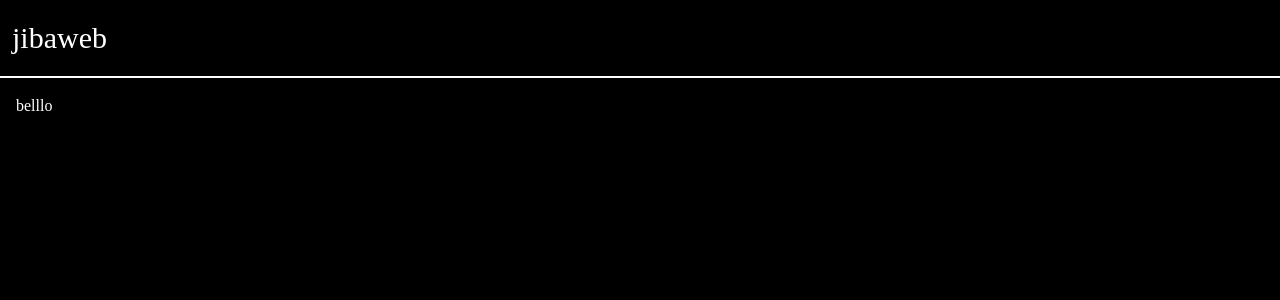
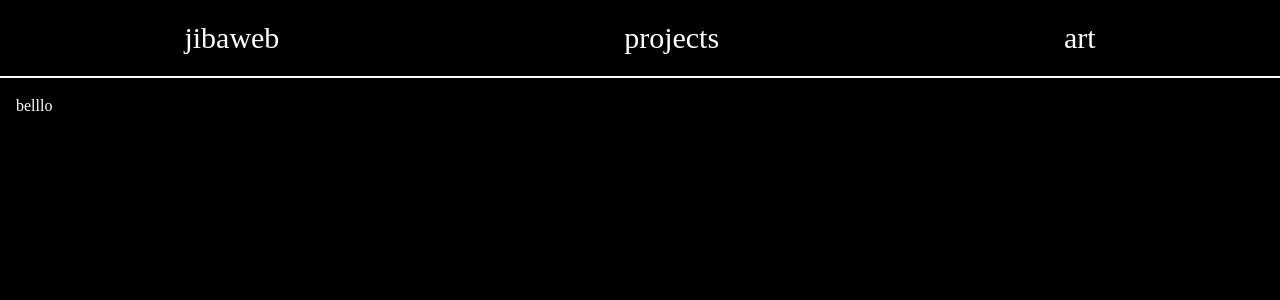
Before and after one commit to jibawee/jibaweb, a React (Vite) app: page / in a window 1280 px wide. Shown: the top 300 px of the page. Built offline with nearby package versions, Linux system fonts and the light colour scheme; a web font is replaced by a local one.

Commit message:
nav and curso

```diff
--- a/src/index.css
+++ b/src/index.css
@@ -6,3 +6,15 @@
     --font-SyneMono: Syne Mono, "sans-serif";
     --default-font-family: var(--font-SyneMono);
 }
+
+body {
+  cursor: url('agrippa.png'), auto;
+}
+
+* {
+  cursor: inherit;
+}
+
+a, button, [role="button"] {
+  cursor: url('agrippa.png'), pointer;
+}
--- a/src/main.jsx
+++ b/src/main.jsx
@@ -5,6 +5,8 @@ import { RouterProvider } from 'react-router/dom'
 
 import Root from './routes/Root'
 import Home from './routes/Home'
+import Projects from './routes/Projects'
+import Art from './routes/Art'
 
 
 import './index.css'
@@ -17,19 +19,23 @@ const router = createBrowserRouter([
             {
               index: true,
               Component: Home,
-            }]
-            // {
-            //   path: "",
-            //   Component: ,
-            //   loader: Loader,
+            },
+            {
+              path: "/projects",
+              Component: Projects
+            },
+                        {
+              path: "/art",
+              Component: Art
+            }
             //   children: [
             //     {
             //       path: ":id",
             //       Component:
             //     }
             //   ]
-            // },
 
+        ]
 
     }
 ])
--- /dev/null
+++ b/src/routes/Art.jsx
@@ -0,0 +1,3 @@
+export default function Art(){
+    return <p>my art</p>
+}
--- /dev/null
+++ b/src/routes/Projects.jsx
@@ -0,0 +1,3 @@
+export default function Projects(){
+    return <p>projects</p>
+}
--- a/src/routes/Root.jsx
+++ b/src/routes/Root.jsx
@@ -9,11 +9,21 @@ export default function Root() {
             </div>
 
             <nav className="relative z-10 w-full bg-black bg-opacity-80 border-b-2 border-white">
-                <ul className="flex items-center justify-between px-3 py-5 text-3xl">
+                <ul className="flex items-center justify-around px-3 py-5 text-3xl">
 
                     <li>
                         <NavLink to='/' className="flex items-center gap-2 text-white">
                             jibaweb
+                        </NavLink>
+                    </li>
+                    <li>
+                        <NavLink to='/projects'>
+                            projects
+                        </NavLink>
+                    </li>
+                    <li>
+                        <NavLink to='/art'>
+                            art
                         </NavLink>
                     </li>
                 </ul>
```
Also changed, not shown: public/agrippa.png (added), 1 other file (tests, documents, lock files or other folders).
